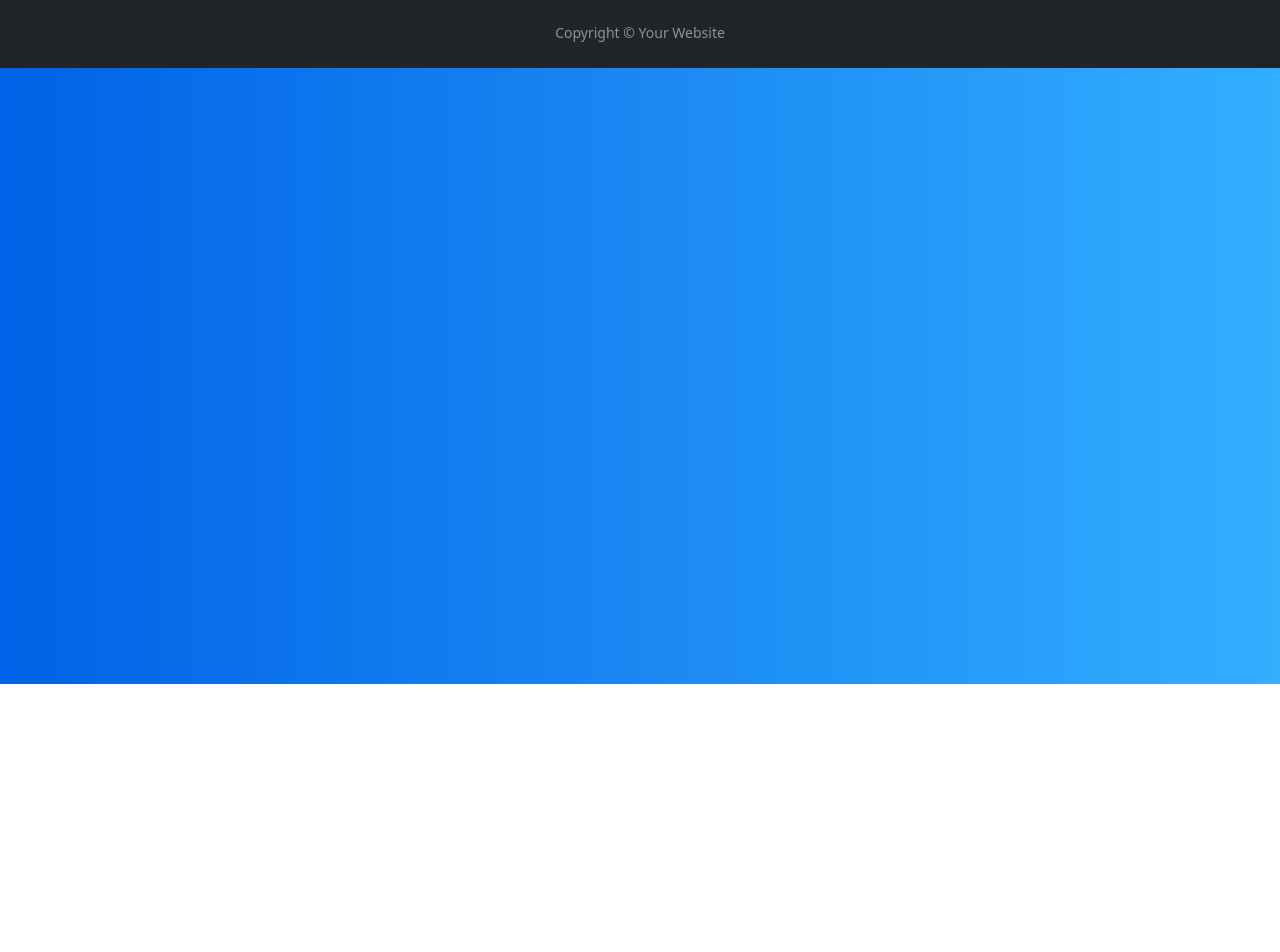
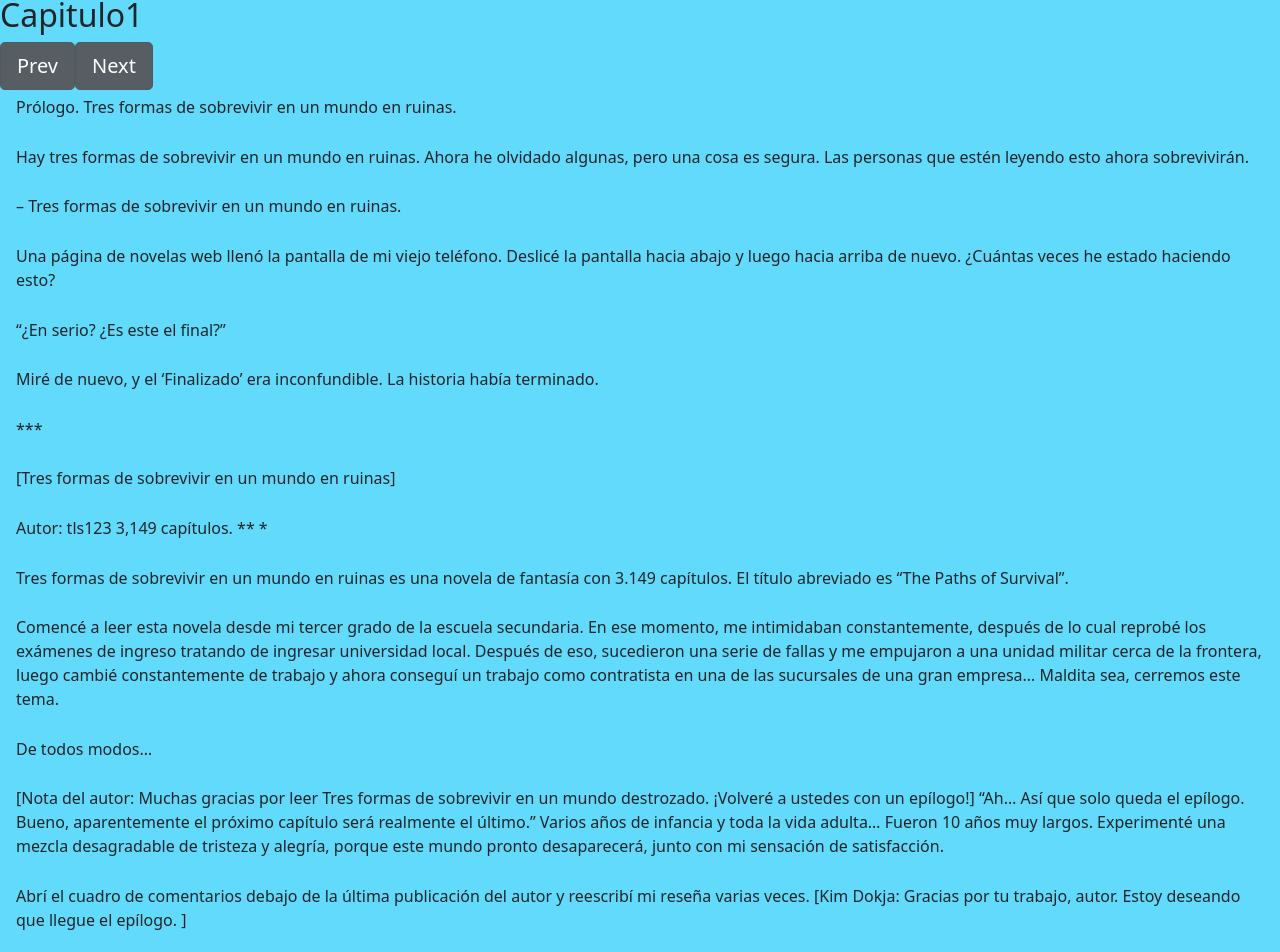
Before and after one commit to Derfenrir/Alejandria, a React (Create React App) app: page /cap1 in a window 1280 px wide. Shown: the part 116-1068 px from the top of the page. Before the commit the page ends 800 px from the top, so only its background shows below. Built offline with nearby package versions, Linux system fonts and the light colour scheme.

Commit message:
cambios variados

```diff
--- a/src/App.js
+++ b/src/App.js
@@ -8,6 +8,9 @@ import Iniciar from './Componentes/Paginas/Iniciar'
 import Registrar from './Componentes/Paginas/Registrar'
 import Mostrar from './Componentes/Paginas/Mostrar';
 import Rlibro from './Componentes/Paginas/Rlibro';
+import Capitulo1 from './Componentes/Libros/capitulo1';
+import Capitulo2 from './Componentes/Libros/Capitulo2';
+import Capitulo3 from './Componentes/Libros/Capitulo3';
 
 import Naruto from './Componentes/Libros/Naruto';
 
@@ -23,7 +26,10 @@ function App() {
         <Route path='/registrar' element={<Registrar/>}/>
         <Route path='/mostrar' element={<Mostrar/>}/>
         <Route path='/rlibro' element={<Rlibro/>}/>
-        <Route path='/naruto' element={<Naruto/>}/>
+        <Route path='/naruto/:id' element={<Naruto/>}/>
+        <Route path='/cap1' element={<Capitulo1/>}/>
+        <Route path='/cap2' element={<Capitulo2/>}/>
+        <Route path='/cap3' element={<Capitulo3/>}/>
       </Routes>
       <Footer/>
     </Router>
--- /dev/null
+++ b/src/Componentes/Libros/Capitulo2.js
@@ -0,0 +1,15 @@
+import React, { useState,useEffect } from "react";
+import Axios from "../../Services/ConexionAxios";
+import {Link} from 'react-router-dom'
+
+function Capitulo2() {
+  return (
+    <div>
+        <h2>Capitulo2</h2>
+        <Link to="/cap1" class="btn btn-secondary btn-lg active" role="button" aria-pressed="true">Prev</Link>
+        <Link to="/cap3" class="btn btn-secondary btn-lg active" role="button" aria-pressed="true">Next</Link>
+        </div>
+  )
+}
+
+export default Capitulo2
--- /dev/null
+++ b/src/Componentes/Libros/Capitulo3.js
@@ -0,0 +1,15 @@
+import React, { useState,useEffect } from "react";
+import Axios from "../../Services/ConexionAxios";
+import {Link} from 'react-router-dom'
+
+function Capitulo3() {
+  return (
+    <div>
+        <h2>Capitulo3</h2>
+        <Link to="/cap2" class="btn btn-secondary btn-lg active" role="button" aria-pressed="true">Prev</Link>
+        <Link to="#" class="btn btn-secondary btn-lg active" role="button" aria-pressed="true">Next</Link>
+        </div>
+  )
+}
+
+export default Capitulo3
--- a/src/Componentes/Libros/Naruto.js
+++ b/src/Componentes/Libros/Naruto.js
@@ -1,7 +1,77 @@
-import React from 'react'
+import React, { useState,useEffect } from "react";
+import Axios from "../../Services/ConexionAxios";
+import {Link} from 'react-router-dom'
 
-export default function Naruto() {
+import {useParams,useNavigate} from 'react-router-dom';
+
+
+
+
+function Naruto() {
+
+  const [ubicacion,setUbicacion]=useState([]);
+
+
+const params=useParams();
+
+
+
+  const consultarOne=async()=>{
+    const consultaUno=await Axios.get('/temas/consultarOne/'+params.id);
+    setUbicacion(consultaUno.data);
+    console.log(consultaUno.data);
+  }
+
+
+
+
+
+  useEffect(() => {
+   consultarOne();
+
+  }, [params.id])
+
+
   return (
-    <div>Manga numero 1 aqui algo</div>
-  )
+
+    <div className="container-fluid p-2 justify-content-center align-items-center  h-105 ">
+      <div className="row">
+
+
+                 <div class="card mb-3" >
+                <div class="row g-0">
+               <div class="col-md-4">
+               <img src={ubicacion.img} height="400" width="400"/>
+                </div>
+    <div class="col-md-8">
+      <div class="card-body">
+        <h5 class="card-title">{ubicacion.nombre}</h5>
+        <p class="card-text">{ubicacion.autor}</p>
+        <p class="card-text"><h4>Descripcion</h4></p>
+        <p class="card-text"><small class="text-muted">{ubicacion.descripcion}</small></p>
+      </div>
+    </div>
+  </div>
+</div>
+
+
+
+
+    </div>
+    <div class="list-group">
+  <a href="#" class="list-group-item list-group-item-action active" aria-current="true">
+    Lista de capitulos
+  </a>
+  <Link to="/cap1" class="list-group-item list-group-item-action">Capitulo 1</Link>
+  <Link to="/cap2" class="list-group-item list-group-item-action">Capitulo 2</Link>
+  <Link to="/cap3" class="list-group-item list-group-item-action">Capitulo 3</Link>
+  <a class="list-group-item list-group-item-action disabled">Proxima actualizacion</a>
+</div>
+    </div>
+
+
+  );
+
 }
+
+export default Naruto
--- /dev/null
+++ b/src/Componentes/Libros/capitulo1.js
@@ -0,0 +1,79 @@
+import React, { useState,useEffect } from "react";
+import Axios from "../../Services/ConexionAxios";
+import {Link} from 'react-router-dom'
+
+const capitulo1 = () => {
+
+
+  return (
+    <div>
+        <h2>Capitulo1</h2>
+        <a href="#" class="btn btn-secondary btn-lg active" role="button" aria-pressed="true">Prev</a>
+        <Link to="/cap2" class="btn btn-secondary btn-lg active" role="button" aria-pressed="true">Next</Link>
+
+        <p className="card-text">
+        Prólogo. Tres formas de sobrevivir en un mundo en ruinas.
+        </p>
+        <p className="card-text">
+        Hay tres formas de sobrevivir en un mundo en ruinas. Ahora he olvidado algunas, pero una cosa es segura. Las personas que estén leyendo esto ahora sobrevivirán.
+        </p>
+        <p className="card-text">
+        – Tres formas de sobrevivir en un mundo en ruinas.
+        </p>
+        <p className="card-text">
+        Una página de novelas web llenó la pantalla de mi viejo teléfono. Deslicé la pantalla hacia abajo y luego hacia arriba de nuevo. ¿Cuántas veces he estado haciendo esto?
+        </p>
+        <p className="card-text">
+        “¿En serio? ¿Es este el final?”
+        </p>
+        <p className="card-text">
+        Miré de nuevo, y el ‘Finalizado’ era inconfundible. La historia había terminado.
+        </p>
+        <p className="card-text">
+        ***
+        </p>
+        <p className="card-text">
+        [Tres formas de sobrevivir en un mundo en ruinas]
+        </p>
+        <p className="card-text">
+        Autor: tls123
+        3,149 capítulos.
+        ** *
+        </p>
+        <p className="card-text">
+        Tres formas de sobrevivir en un mundo en ruinas es una novela de fantasía con 3.149 capítulos. El título abreviado es “The Paths of Survival”.
+        </p>
+        <p className="card-text">
+        Comencé a leer esta novela desde mi tercer grado de la escuela secundaria.
+
+En ese momento, me intimidaban constantemente, después de lo cual reprobé los exámenes de
+ingreso tratando de ingresar universidad local. Después de eso, sucedieron una serie de fallas
+ y me empujaron a una unidad militar cerca de la frontera, luego cambié constantemente de trabajo y ahora conseguí un trabajo como contratista en una de las sucursales de una gran empresa… Maldita sea, cerremos este tema.
+        </p>
+
+        <p className="card-text">
+        De todos modos…
+        </p>
+        <p className="card-text">
+        [Nota del autor: Muchas gracias por leer Tres formas de sobrevivir en un mundo destrozado. ¡Volveré a ustedes con un epílogo!]
+
+“Ah… Así que solo queda el epílogo. Bueno, aparentemente el próximo capítulo será realmente el último.”
+
+Varios años de infancia y toda la vida adulta… Fueron 10 años muy largos. Experimenté una mezcla desagradable de tristeza y alegría, porque este mundo pronto desaparecerá, junto con mi sensación de satisfacción.
+        </p>
+
+        <p className="card-text">
+        Abrí el cuadro de comentarios debajo de la última publicación del autor y reescribí mi reseña varias veces.
+
+[Kim Dokja: Gracias por tu trabajo, autor. Estoy deseando que llegue el epílogo. ]
+        </p>
+        <p className="card-text">
+        Estas fueron palabras sinceras. Survival Paths se convirtió en la novela de mi vida. Puede que no fuera popular, pero para mí fue la mejor novela del mundo.
+
+Había muchas más palabras que quería decir, pero no pude escribirlas en los comentarios. Temía que mis palabras descuidadas pudieran lastimar al escritor.
+        </p>
+        </div>
+  )
+}
+
+export default capitulo1
--- a/src/Componentes/Navegacion/Navbar.js
+++ b/src/Componentes/Navegacion/Navbar.js
@@ -36,7 +36,7 @@ const Navbar = () => {
 
 <nav className="navbar navbar-expand-lg bg-light navbar navbar-dark bg-dark">
   <div className="container-fluid">
-    <a className="navbar-brand" href="#">Discord</a>
+    <a className="navbar-brand" href="https://discord.com/invite/n5WskNraPM">Discord</a>
     <button className="navbar-toggler" type="button" data-bs-toggle="collapse" data-bs-target="#navbarNav" aria-controls="navbarNav" aria-expanded="false" aria-label="Toggle navigation">
       <span className="navbar-toggler-icon"></span>
     </button>
--- a/src/Componentes/Paginas/Cards.js
+++ b/src/Componentes/Paginas/Cards.js
@@ -23,7 +23,7 @@ function Cards({url, text, title, imageSource}) {
                 }
                 </p>
                 <a href={url} className="btn btn-outline-secondary rounded-0 text-light" target="_blank">
-                    Leer mas
+                    Ultimas subidas
                 </a>
           </div>
         </div>
--- a/src/Componentes/Paginas/Rlibro.js
+++ b/src/Componentes/Paginas/Rlibro.js
@@ -3,9 +3,9 @@ import Axios from "../../Services/ConexionAxios";
 
     function Rlibro() {
       const variables = {
+        libro: "",
         img: "",
         nombre: "",
-        id: "",
         autor: "",
       };
 
@@ -18,10 +18,10 @@ import Axios from "../../Services/ConexionAxios";
 
     //Crear método para guardar información
     const Guardar=async()=>{
-    Axios.post('/libro/guardar',{
+    Axios.post('/temas/guardar',{
+      libro:valores.libro,
      img:valores.img,
       nombre:valores.nombre,
-     id:valores.id,
      autor:valores.autor,
     }).then(()=>{
       console.log('Registro guardado con exito');
@@ -70,14 +70,14 @@ import Axios from "../../Services/ConexionAxios";
               </div>
               <div class="mb-3">
                 <label for="exampleFormControlInput1" class="form-label">
-                  ID
+                  Libro
                 </label>
                 <input
                   type="text"
                   class="form-control"
                   id="exampleFormControlInput3"
-                  name="id"
-                  value={valores.id}
+                  name="libro"
+                  value={valores.libro}
                   onChange={cambioEstado}
                   placeholder="Introduzca su contraseña"
                 />
--- a/src/Services/ConexionAxios.js
+++ b/src/Services/ConexionAxios.js
@@ -1,6 +1,4 @@
 import Axios from "axios";
 export default Axios.create({
-   baseURL: 'https://server-ale-heroku-22.herokuapp.com/api/'
+   baseURL:  'http://localhost:4000/api'//'https://server-ale-heroku-22.herokuapp.com/api/'
 })
-
-//no se por que no cambia el local
```
Also changed, not shown: src/Componentes/Paginas/Biblioteca.js (+20 -19 lines), src/Componentes/Paginas/Inicio.js (+15 -48 lines).
